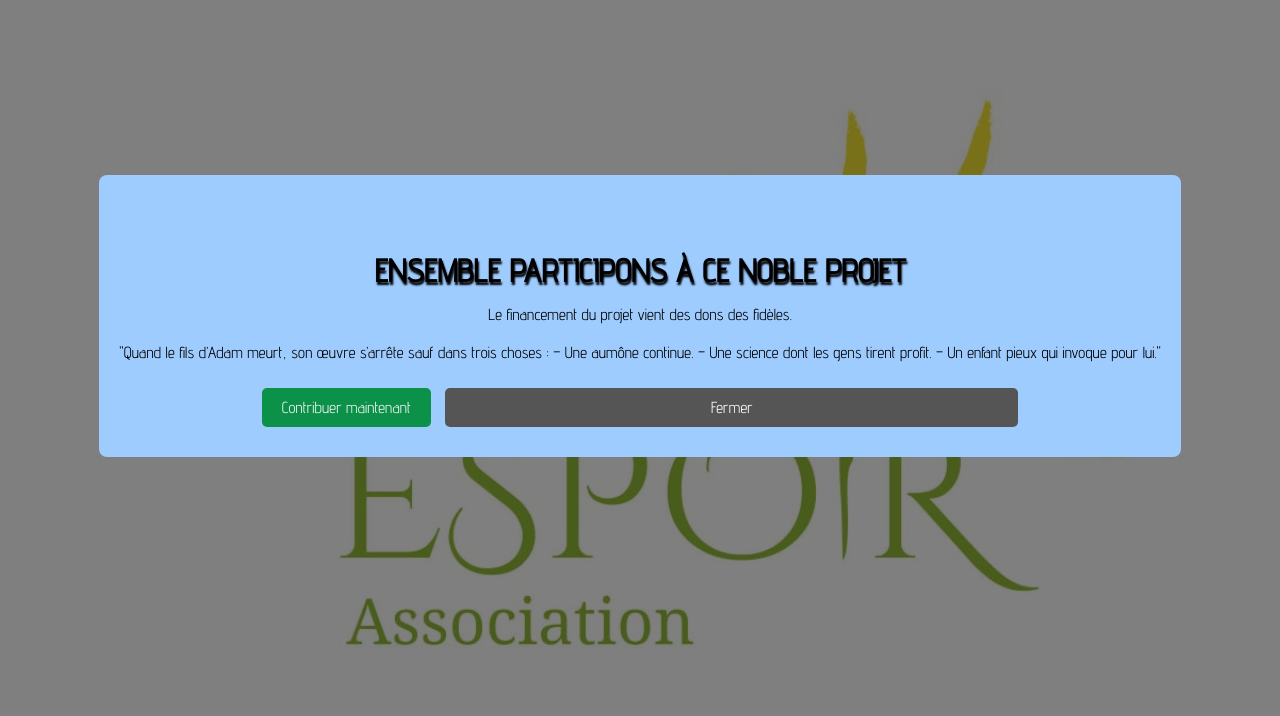
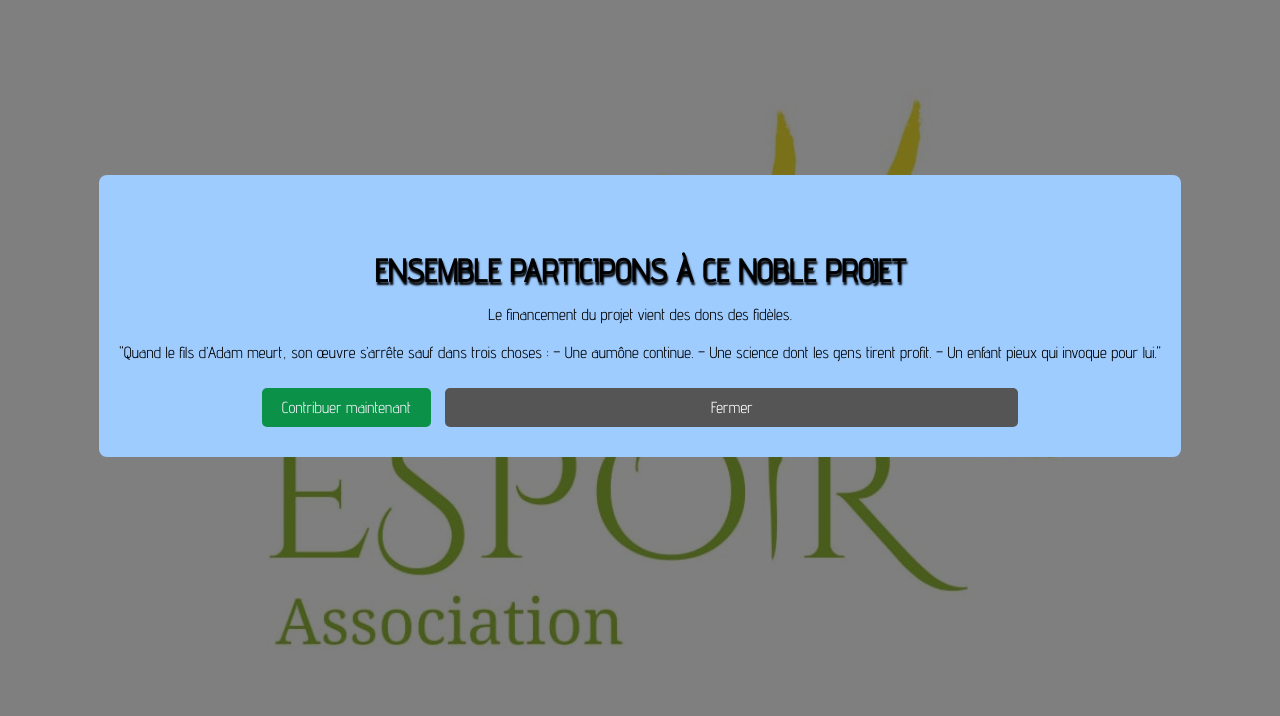
Before and after one commit to Azariop/Association-Espoir, a plain HTML site: page index.html in a window 1280 px wide. Shown: the part 84-800 px from the top of the page. Drawn offline with Linux system fonts and the light colour scheme.

```diff
--- a/style.css
+++ b/style.css
@@ -53,7 +53,7 @@ header li a {
 /* **************** IMAGE PRINCIPALE ************* */
 #imagePrincipale {
   padding-top: 60px;
-  background: url(media/logolong.jpeg) no-repeat fixed 50% 50%;
+  background: url(media/logolong.jpeg) no-repeat fixed 100% 100%;
   background-size: cover;
   height: 799px;
 }
```
